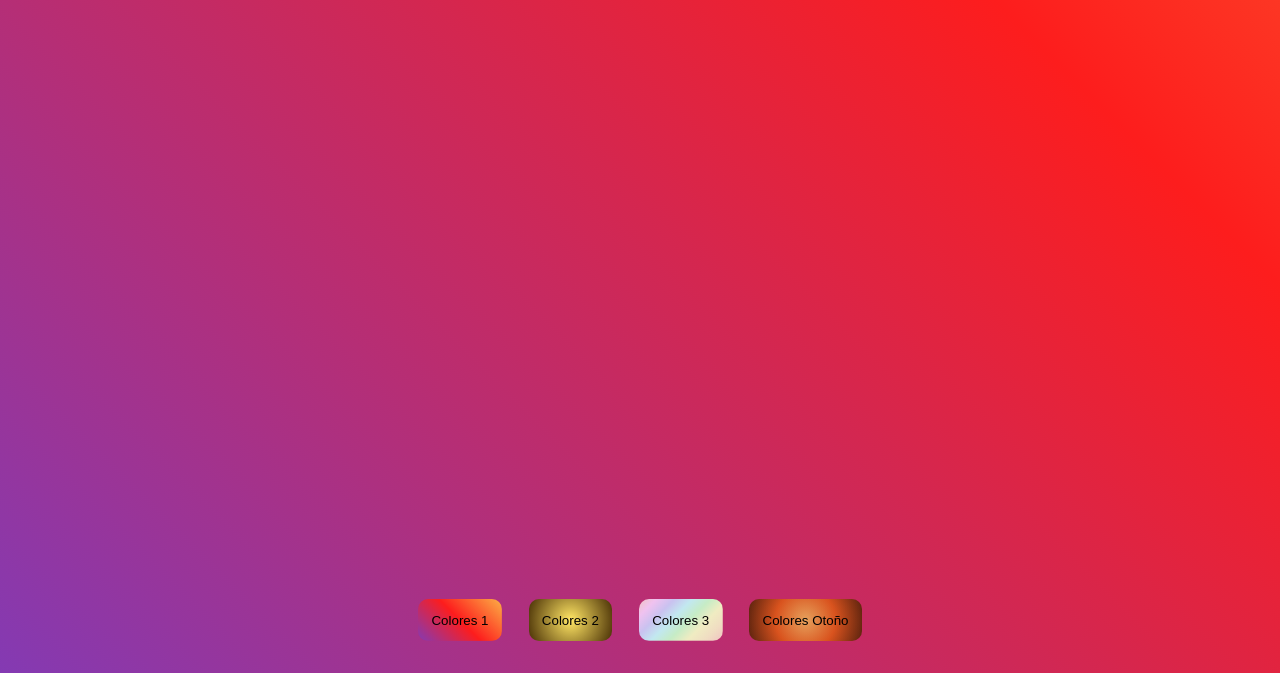
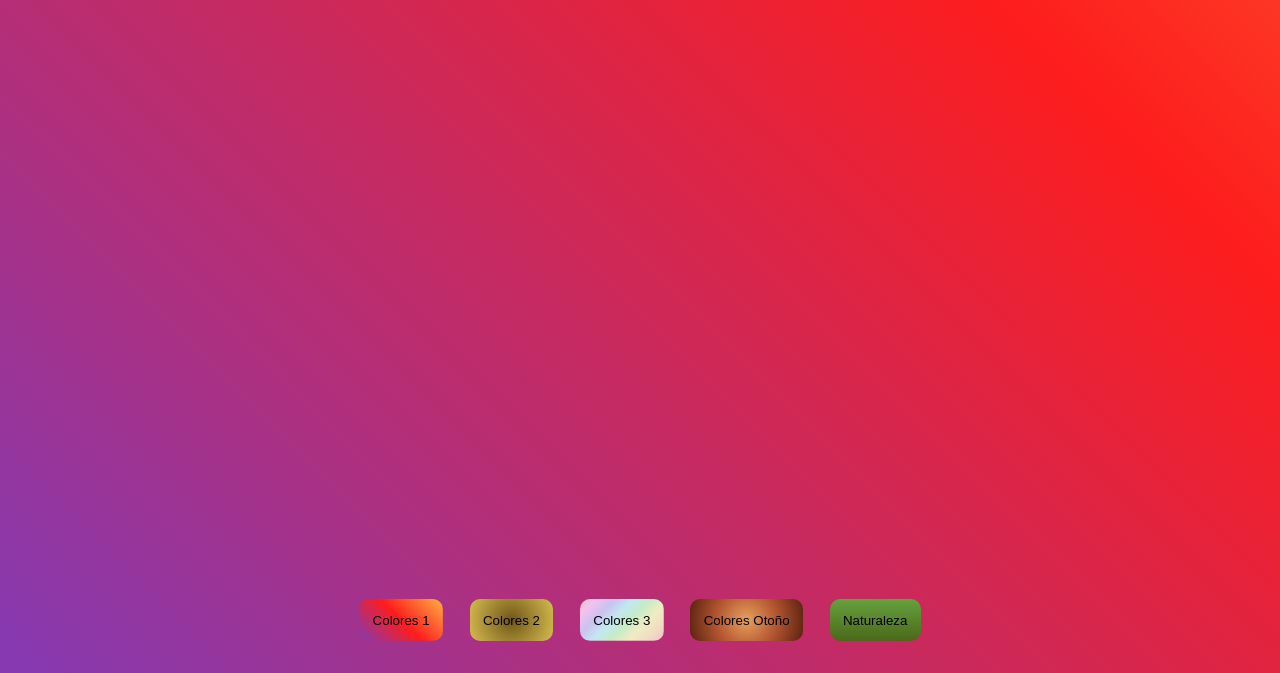
Before and after one commit to Vikikos/Back-Chill, a plain HTML site: page index.html in a window 1280 px wide. Both pictures are taken after a click on the button "Colores 1". Shown: the part 127-800 px from the top of the page. Drawn offline with Linux system fonts and the light colour scheme.

Commit message:
feat: naturaleza color

```diff
--- a/index.html
+++ b/index.html
@@ -4,8 +4,9 @@
     <meta charset="UTF-8">
     <meta name="viewport" content="width=device-width, initial-scale=1.0">
     <title>Colores Chill</title>
-    <link rel="stylesheet" href="animations.css">
-    <link rel="stylesheet" href="styles.css">
+    <link rel="stylesheet" href="styles/animations.css">
+    <link rel="stylesheet" href="styles/leaf-animation.css">
+    <link rel="stylesheet" href="styles/main.css">
 </head>
 <body>
     <h1>Eres un Back estresado? <br> Mira estos colorinxis de Front</h1>
@@ -14,6 +15,7 @@
         <button onclick="changeColor(2)" class="bg_color_2">Colores 2</button>
         <button onclick="changeColor(3)" class="bg_color_3">Colores 3</button>
         <button onclick="changeColor(4)" class="bg_color_4">Colores Otoño</button>
+        <button onclick="changeColor(5); iniciarCaidaDeHojas('images/hoja.png', 25);" class="bg_color_5">Naturaleza</button>
     </div>
     <div id="bgColors"></div>
     <script src="scripts.js"></script>
--- a/scripts.js
+++ b/scripts.js
@@ -1,10 +1,51 @@
-const COLORS = 4
+const COLORS = 5;
+const divBg = document.querySelector('#bgColors');
 
 function changeColor(number) {
-    const divBg = document.querySelector('#bgColors');
+    deleteColor();
+    divBg.classList.add(`bg_color_${number}`);
+}
+
+function deleteColor() {
+    deleteContent();
     for (let i = 1; i <= COLORS; i++) {
         divBg.classList.remove(`bg_color_${i}`);
     }
-    divBg.classList.add(`bg_color_${number}`);
+}
 
+function deleteContent() {
+  if (divBg) {
+    divBg.innerHTML = '';
+  }
 }
+
+function iniciarCaidaDeHojas(imageUrl, cantidad = 20) {
+  let container = document.getElementById('bgColors');
+  if (!container) {
+    container = document.createElement('div');
+    container.id = 'bgColors';
+    document.body.appendChild(container);
+  }
+
+  const blurOverlay = document.createElement('div');
+  blurOverlay.classList.add('leaf-blur-overlay');
+  container.appendChild(blurOverlay);
+
+  for (let i = 0; i < cantidad; i++) {
+    const leaf = document.createElement('img');
+    leaf.src = imageUrl;
+    leaf.classList.add('leaf');
+
+    const leftPos = Math.random() * 100;
+    const duration = 5 + Math.random() * 5;
+    const delay = Math.random() * 5;
+    const size = 20 + Math.random() * 30;
+
+    leaf.style.left = `${leftPos}vw`;
+    leaf.style.animationDuration = `${duration}s`;
+    leaf.style.animationDelay = `${delay}s`;
+    leaf.style.width = `${size}px`;
+
+    container.appendChild(leaf);
+  }
+}
--- a/animations.css
+++ b/styles/animations.css
@@ -51,7 +51,7 @@
 @property --otono-medio {
   syntax: '<color>';
   inherits: false;
-  initial-value: #D9531E;
+  initial-value: #b35631;
 }
 
 @property --otono-borde {
@@ -63,12 +63,12 @@
 @keyframes autumn_radial_pulse {
   0%, 100% {
     --otono-centro: #E6A15C;
-    --otono-medio:  #D9531E;
+    --otono-medio:  #b35631;
     --otono-borde:  #59220E;
   }
   50% {
     --otono-centro: #8C2D19;
-    --otono-medio:  #A65B29;
+    --otono-medio:  #b35631;
     --otono-borde:  #E6A15C;
   }
 }
--- /dev/null
+++ b/styles/leaf-animation.css
@@ -0,0 +1,36 @@
+
+.leaf {
+  position: absolute;
+  top: -50px;
+  will-change: transform;
+  animation: fall linear infinite;
+}
+
+.leaf-blur-overlay {
+  position: absolute;
+  top: 0;
+  left: 0;
+  width: 100%;
+  height: 100%;
+  backdrop-filter: blur(3px);
+  -webkit-backdrop-filter: blur(3px);
+  background: linear-gradient(180deg, #8dd1638f 0%, #1d4f0768 100%);
+  pointer-events: none;
+  z-index: 1;
+}
+
+@keyframes fall {
+  0% {
+    transform: translateY(0) rotate(0deg) translateX(0);
+    opacity: 1;
+  }
+  50% {
+    /* Balanceo hacia un lado a mitad del camino */
+    transform: translateY(50vh) rotate(180deg) translateX(50px);
+  }
+  100% {
+    /* Llega al final de la pantalla */
+    transform: translateY(105vh) rotate(360deg) translateX(-30px);
+    opacity: 0.2;
+  }
+}
--- a/styles.css
+++ b/styles/main.css
@@ -4,13 +4,16 @@
 }
 
 body{
-    min-height: 100dvh;
+    height: 100dvh;
+    overflow: hidden;
+    background-color: rgb(0, 0, 0);
 }
 h1{
     position: fixed;
     top: 0;
     padding: 1em;
     color: #fff;
+    z-index: 2;
 }
 .buttons{
     position: fixed;
@@ -20,6 +23,7 @@ h1{
     display: flex;
     flex-direction: row;
     justify-content: center;
+    z-index: 2;
     button{
         background-color: #fff;
         padding: 1em;
@@ -49,11 +53,14 @@ h1{
   );
 }
 #bgColors{
-    background-color: rgb(0, 0, 0);
     background-size: 200%;
+    top: 0;
+    left: 0;
     width: 100%;
-    min-height: 100dvh;
-
+    height: 100vh;
+    max-height: 100vh;
+    overflow: hidden;
+    z-index: -1;
 }
 .bg_color_1 {
     background: linear-gradient(45deg,rgba(131, 58, 180, 1) 0%, rgba(253, 29, 29, 1) 50%, rgba(252, 176, 69, 1) 100%);
@@ -62,7 +69,7 @@ h1{
 
 .bg_color_2 {
     background: radial-gradient(circle, var(--color-centro) 1%, var(--color-borde) 100%);
-    animation: Bg_color_2 4s infinite;
+    animation: Bg_color_2 5s infinite;
 }
 .bg_color_3 {
   background: linear-gradient(-45deg,
@@ -91,5 +98,5 @@ h1{
 }
 
 .bg_color_5 {
-    background-color: #1a6b17;
+    background: linear-gradient(180deg, #67a13e 0%, #4a6919 100%)
 }
```
Also changed, not shown: images/hoja.png (added).
